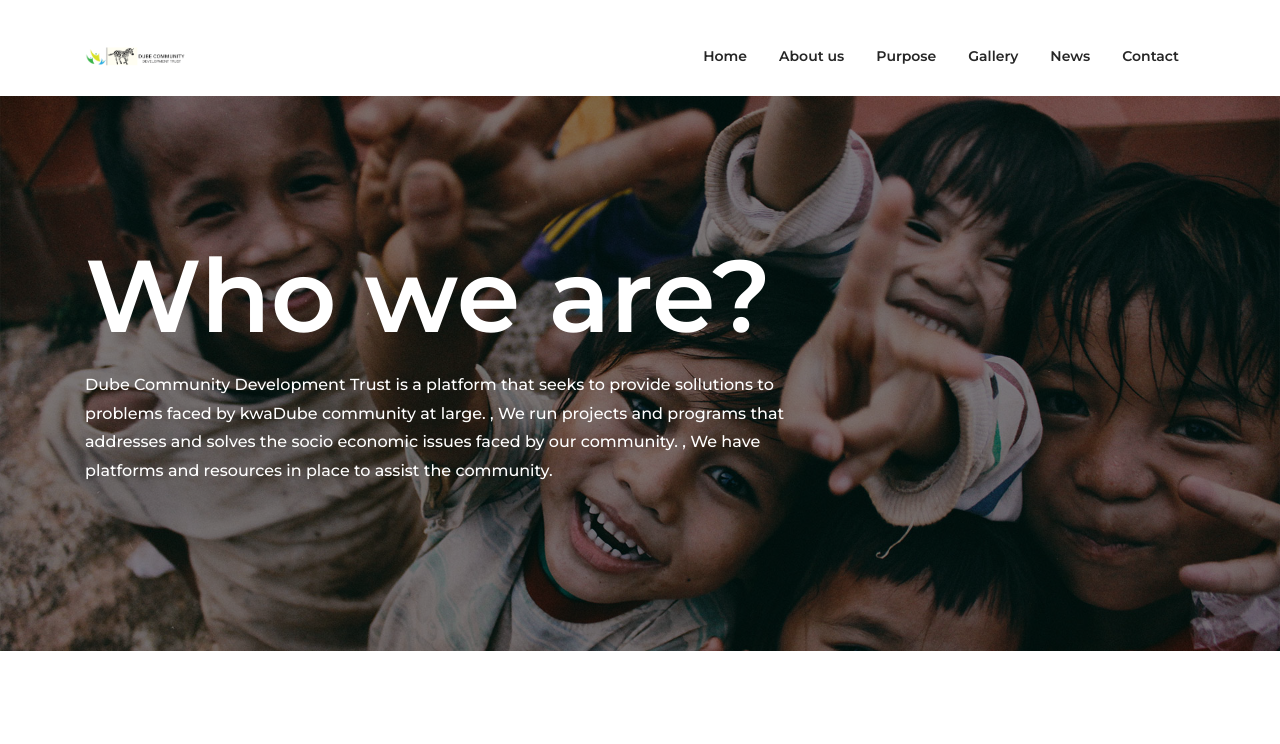
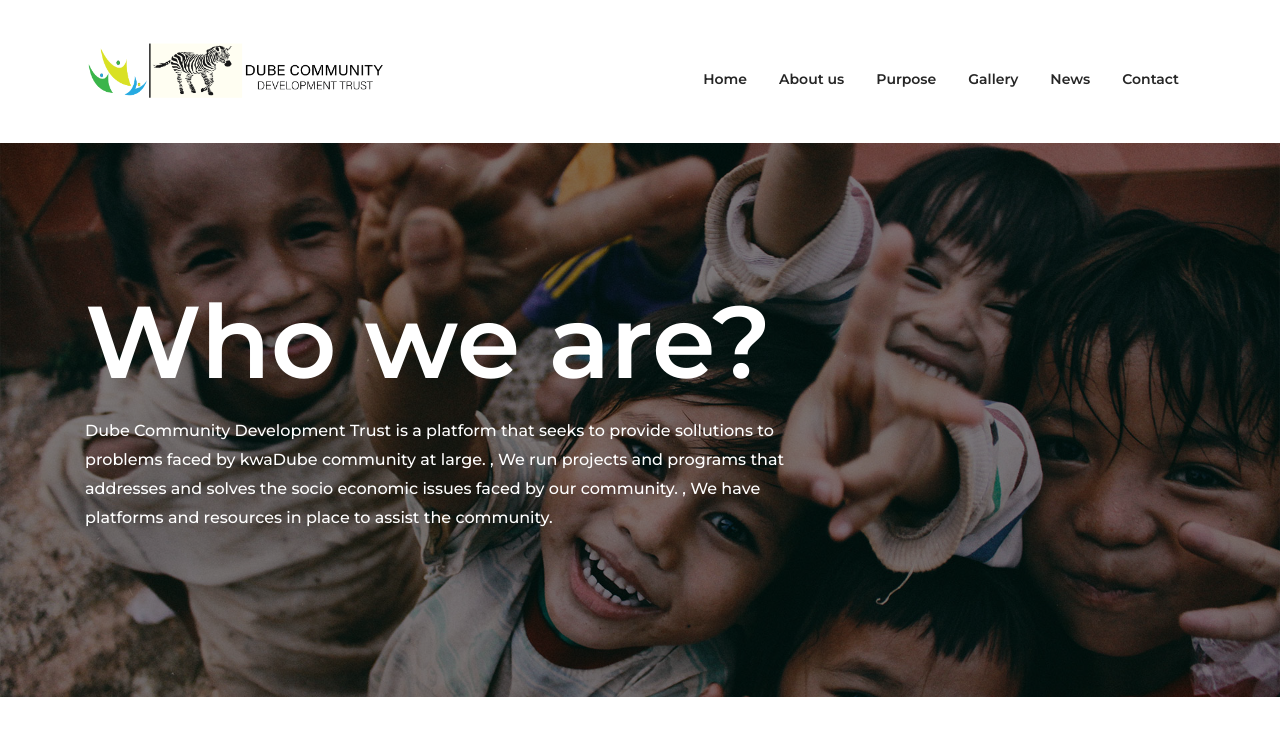
Before and after one commit to Nkokhelo/dube, a plain HTML site: page index.html in a window 1280 px wide. Shown: the top 744 px of the page. Drawn offline with Linux system fonts and the light colour scheme.

Commit message:
logo size

```diff
--- a/index.html
+++ b/index.html
@@ -33,7 +33,7 @@
                 <div class="row">
                     <div class="col-12 d-flex flex-wrap justify-content-between align-items-center">
                         <div class="site-branding d-flex align-items-center">
-                           <a class="d-block" href="index.html" rel="home"><img class="d-block" src="images/loho.png" alt="logo" style="width:100px"></a>
+                           <a class="d-block" href="index.html" rel="home"><img class="d-block" src="images/loho.png" alt="logo" style="width:300px"></a>
                         </div><!-- .site-branding -->
 
                         <nav class="site-navigation d-flex justify-content-end align-items-center">
```
